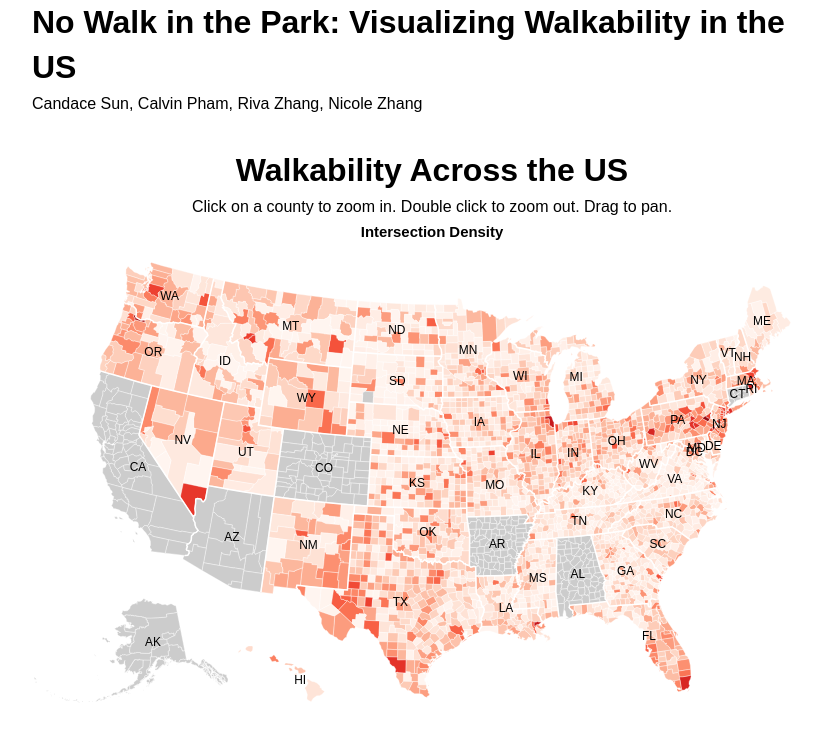
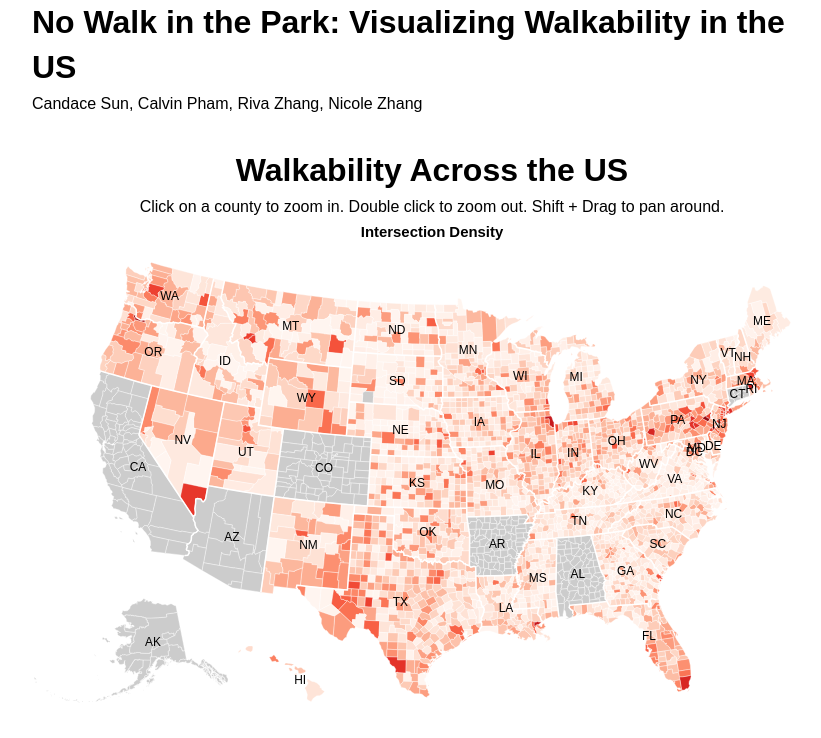
Before and after one commit to candace-sun/walkability-project, a plain HTML site: page index.html in a window 1280 px wide. Shown: the top 738 px of the page, without its empty margins (208-1029 px from the left). Drawn offline with nearby package versions, Linux system fonts and the light colour scheme.

Commit message:
fixed a comment on documentation for zoom

```diff
--- a/index.html
+++ b/index.html
@@ -34,7 +34,7 @@
 
     <div class="container" style="clear: both; margin-top: 30px;">
         <h1 style="text-align: center;">Walkability Across the US</h1>
-        <p style="text-align: center;">Click on a county to zoom in. Double click to zoom out. Drag to pan.</p>
+        <p style="text-align: center;">Click on a county to zoom in. Double click to zoom out. Shift + Drag to pan around.</p>
         <div id="density"></div>
         <div id="density_legend"></div>
         <div id="proximity"></div>
```
